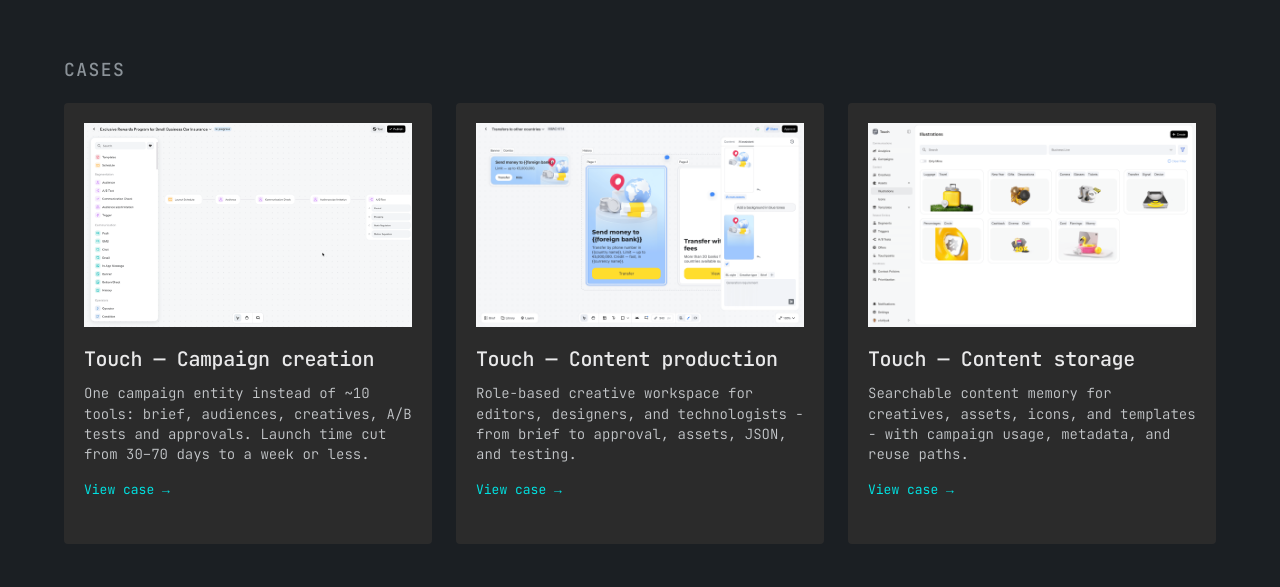
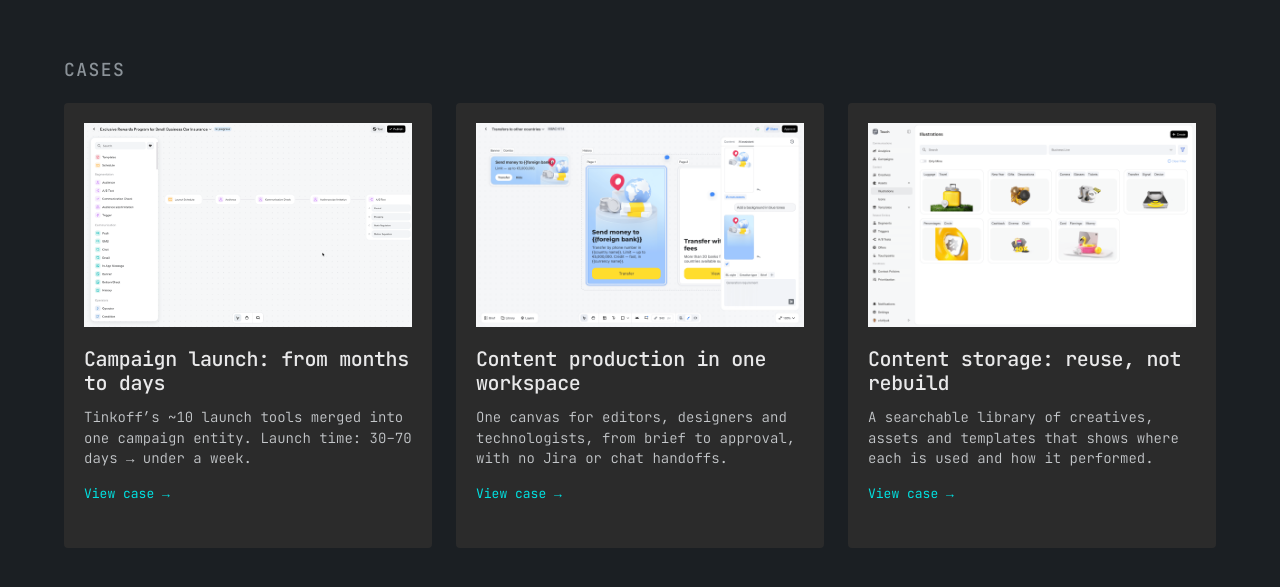
Before and after one commit to kirilyukvv/Portfolio, a plain HTML site: page index.html in a window 1280 px wide. Shown: the part 313-900 px from the top of the page. Drawn offline with Linux system fonts and the light colour scheme.

Commit message:
Rewrite case card titles and descriptions around outcomes.
Co-Authored-By: Claude Opus 5.5 <noreply@anthropic.com>
Claude-Session: https://claude.ai/code/session_01RJLpnSxKSYjY5tNp8KPgSX

```diff
--- a/index.html
+++ b/index.html
@@ -39,8 +39,8 @@
             <img class="project-card__image" src="assets/projects/campaign-creation.png" srcset="assets/projects/campaign-creation.png 1024w, assets/projects/campaign-creation@2x.png 2048w" sizes="(max-width: 767px) 100vw, (max-width: 1200px) 50vw, 580px" alt="Touch — Campaign creation with scenario canvas and A/B test branches" width="1024" height="640" decoding="async">
           </div>
           <div class="project-card__body">
-            <h3 class="project-card__title">Touch — Campaign creation</h3>
-            <p class="project-card__desc">One campaign entity instead of ~10 tools: brief, audiences, creatives, A/B tests and approvals. Launch time cut from 30–70 days to a week or less.</p>
+            <h3 class="project-card__title">Campaign launch: from months to days</h3>
+            <p class="project-card__desc">Tinkoff’s ~10 launch tools merged into one campaign entity. Launch time: 30–70 days → under a week.</p>
             <p class="project-card__link">View case →</p>
           </div>
         </a>
@@ -49,8 +49,8 @@
             <img class="project-card__image" src="info/projects/Touch%20%E2%80%94%20Content%20production/00%20oreview.png" alt="Touch — Content production creative workspace with AI assistant and role approvals" width="1024" height="640" loading="lazy" decoding="async">
           </div>
           <div class="project-card__body">
-            <h3 class="project-card__title">Touch — Content production</h3>
-            <p class="project-card__desc">Role-based creative workspace for editors, designers, and technologists - from brief to approval, assets, JSON, and testing.</p>
+            <h3 class="project-card__title">Content production in one workspace</h3>
+            <p class="project-card__desc">One canvas for editors, designers and technologists, from brief to approval, with no Jira or chat handoffs.</p>
             <p class="project-card__link">View case →</p>
           </div>
         </a>
@@ -59,8 +59,8 @@
             <img class="project-card__image" src="info/projects/Touch%20%E2%80%94%20Content%20storage/00%20Preview.png" alt="Touch — Content storage illustration library with reusable tagged assets" width="1024" height="640" loading="lazy" decoding="async">
           </div>
           <div class="project-card__body">
-            <h3 class="project-card__title">Touch — Content storage</h3>
-            <p class="project-card__desc">Searchable content memory for creatives, assets, icons, and templates - with campaign usage, metadata, and reuse paths.</p>
+            <h3 class="project-card__title">Content storage: reuse, not rebuild</h3>
+            <p class="project-card__desc">A searchable library of creatives, assets and templates that shows where each is used and how it performed.</p>
             <p class="project-card__link">View case →</p>
           </div>
         </a>
```
